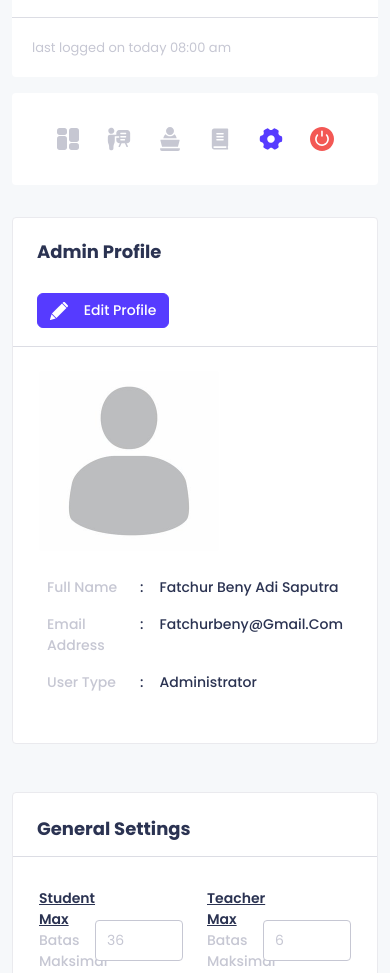
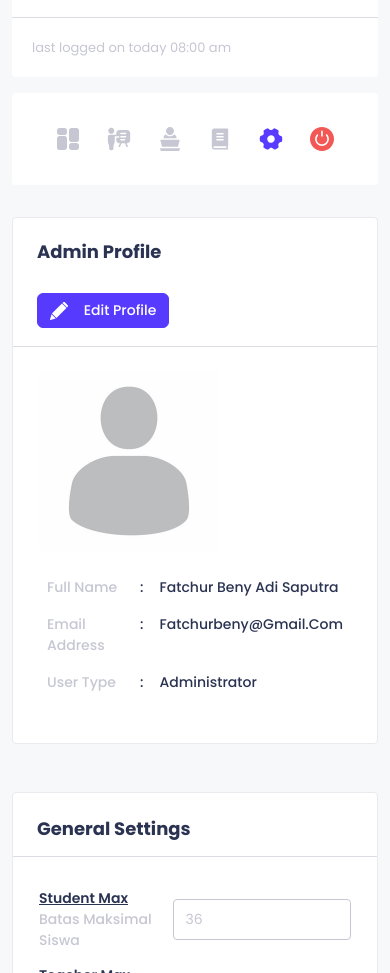
Before and after one commit to AfifRudinAfandi/hms-v.1.2, a plain HTML site: page pages/user_dashboard_general.html in a window 390 px wide. Shown: the part 102-1075 px from the top of the page. Drawn offline with nearby package versions, Linux system fonts and the light colour scheme.

Commit message:
mobile 575px

```diff
--- a/assets/css/main.css
+++ b/assets/css/main.css
@@ -2001,6 +2001,15 @@ main.content .header .date-wrapper .header-date:focus{
     .user-dashboard .dashboard-body .row-spacebetwen .btn-wrapper.horizontal:nth-child(1){
         margin-bottom: 18px;
     }
+    .user-dashboard .dashboard-body .general-form .col-2{
+        width: 40%;
+    }
+    .user-dashboard .dashboard-body .general-form .col-4{
+        width: 60%;
+    }
+    .user-dashboard .dashboard-body .general-form .col-10{
+        width: 60%;
+    }
 }
 @media (min-width: 576px) and (max-width: 767px) {
     .hms-main-wrap .form-lable{
```
